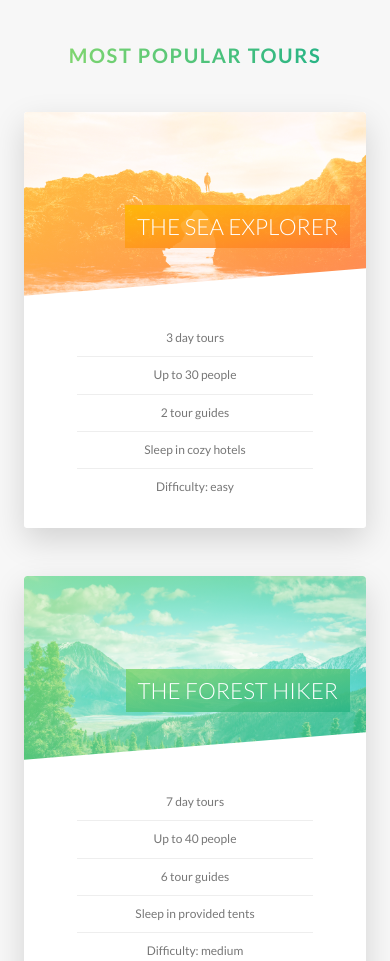
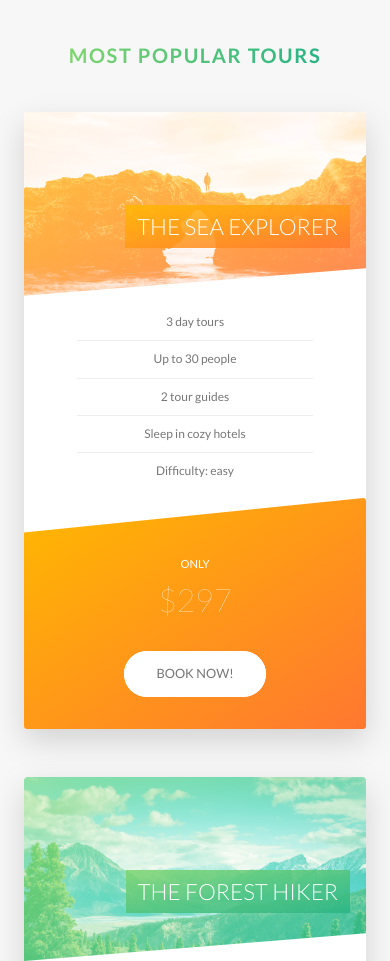
Before and after one commit to taehykim/natours, a website: page index.html in a window 390 px wide. Shown: the part 2506-3467 px from the top of the page. Drawn offline with Linux system fonts and the light colour scheme.

Commit message:
added responsiveness for the last three sections

```diff
--- a/sass/components/_card.scss
+++ b/sass/components/_card.scss
@@ -182,4 +182,55 @@
     font-size: 6rem;
     font-weight: 100;
   }
+
+  @include respond(tab-port) {
+    height: auto;
+    border-radius: 3px;
+    background-color: $color-white;
+    box-shadow: 0 1.5rem 4rem rgba($color-black, 0.15);
+
+    &__side {
+      height: auto;
+      transition: all 0.8s ease;
+      font-size: 2rem;
+      position: relative;
+      box-shadow: none;
+
+      &--back {
+        transform: rotateY(0);
+        clip-path: polygon(0 15%, 100% 0, 100% 100%, 0 100%);
+      }
+    }
+
+    &:hover &__side--front {
+      // .card:hover .card__side will be transformed
+      transform: rotateY(0);
+    }
+
+    &__details {
+      padding: 1rem 3rem;
+    }
+
+    &__cta {
+      position: relative;
+      top: 0;
+      left: 0;
+      transform: translate(0);
+      width: 100%;
+      padding: 7rem 4rem 4rem 4rem;
+    }
+
+    &__price-box {
+      margin-bottom: 3rem;
+    }
+
+    &__price-only {
+      font-size: 1.4rem;
+      text-transform: uppercase;
+    }
+
+    &__price-value {
+      font-size: 4rem;
+    }
+  }
 }
--- a/sass/components/_form.scss
+++ b/sass/components/_form.scss
@@ -14,6 +14,10 @@
     width: 90%;
     display: block;
     transition: all 0.3s;
+
+    @include respond(tab-port) {
+      width: 100%;
+    }
 
     &::-webkit-input-placeholder {
       color: $color-grey-dark-2;
@@ -49,6 +53,11 @@
   &__radio-group {
     width: 49%;
     display: inline-block;
+
+    @include respond(tab-port) {
+      width: 100%;
+      margin-bottom: 2rem;
+    }
   }
 
   &__radio-input {
--- a/sass/components/_story.scss
+++ b/sass/components/_story.scss
@@ -9,6 +9,16 @@
   font-size: $default-font-size;
   transform: skewX(-12deg);
 
+  @include respond(tab-port) {
+    width: 100%;
+    padding: 4rem;
+    padding-left: 7rem;
+  }
+
+  @include respond(phone) {
+    transform: skewX(0);
+  }
+
   &__shape {
     position: relative;
     width: 15rem;
@@ -19,6 +29,10 @@
     -webkit-clip-path: circle(50% at 50% 50%);
     clip-path: circle(50% at 50% 50%);
     transform: translateX(-3rem) skewX(12deg);
+
+    @include respond(phone) {
+      transform: translateX(-3rem) skewX(0);
+    }
   }
 
   &__img {
@@ -30,6 +44,10 @@
 
   &__text {
     transform: skewX(12deg);
+
+    @include respond(phone) {
+      transform: skewX(0);
+    }
   }
 
   &__caption {
--- a/sass/pages/_home.scss
+++ b/sass/pages/_home.scss
@@ -72,10 +72,38 @@
   background-size: cover; // same as putting 100%
   border-radius: 3px;
   box-shadow: 0 1.5rem 4rem rgba($color-black, 0.2);
-  height: 50rem;
+
+  @include respond(tab-land) {
+    background-image: linear-gradient(
+        105deg,
+        rgba($color-white, 0.9) 0%,
+        rgba($color-white, 0.9) 65%,
+        transparent 65%
+      ),
+      url(../img/nat-10.jpg);
+    background-size: cover;
+  }
+
+  @include respond(tab-port) {
+    background-image: linear-gradient(
+        to right,
+        rgba($color-white, 0.9) 0%,
+        rgba($color-white, 0.9) 100%
+      ),
+      url(../img/nat-10.jpg);
+    background-size: cover;
+  }
 
   &__form {
     width: 50%;
     padding: 6rem;
+
+    @include respond(tab-land) {
+      width: 65%;
+    }
+
+    @include respond(tab-port) {
+      width: 100%;
+    }
   }
 }
```
Also changed, not shown: css/style.css.
